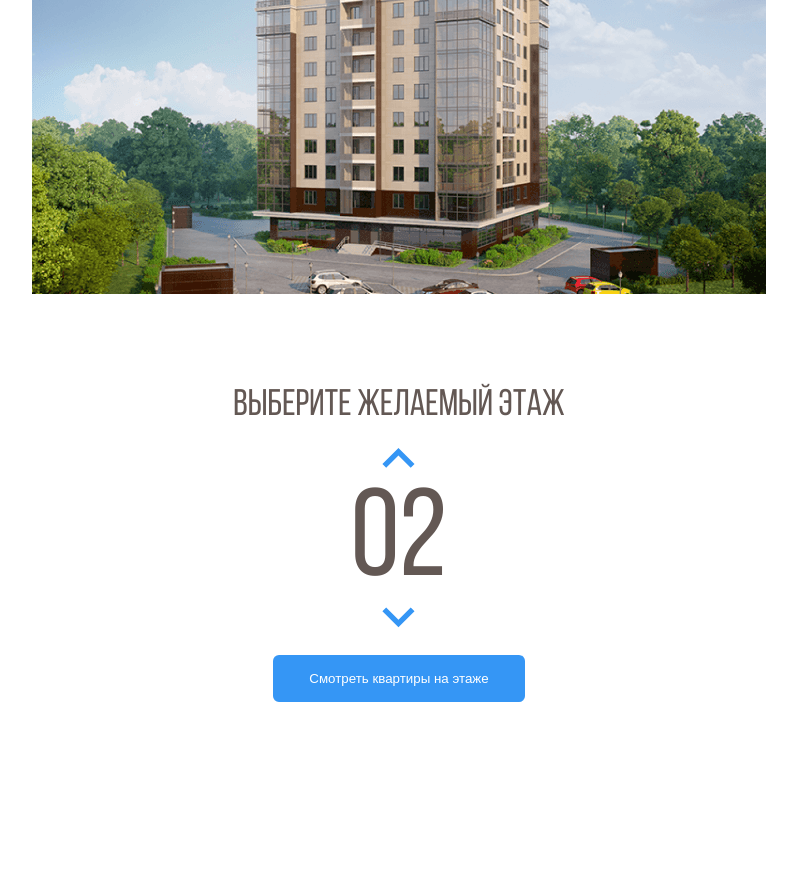
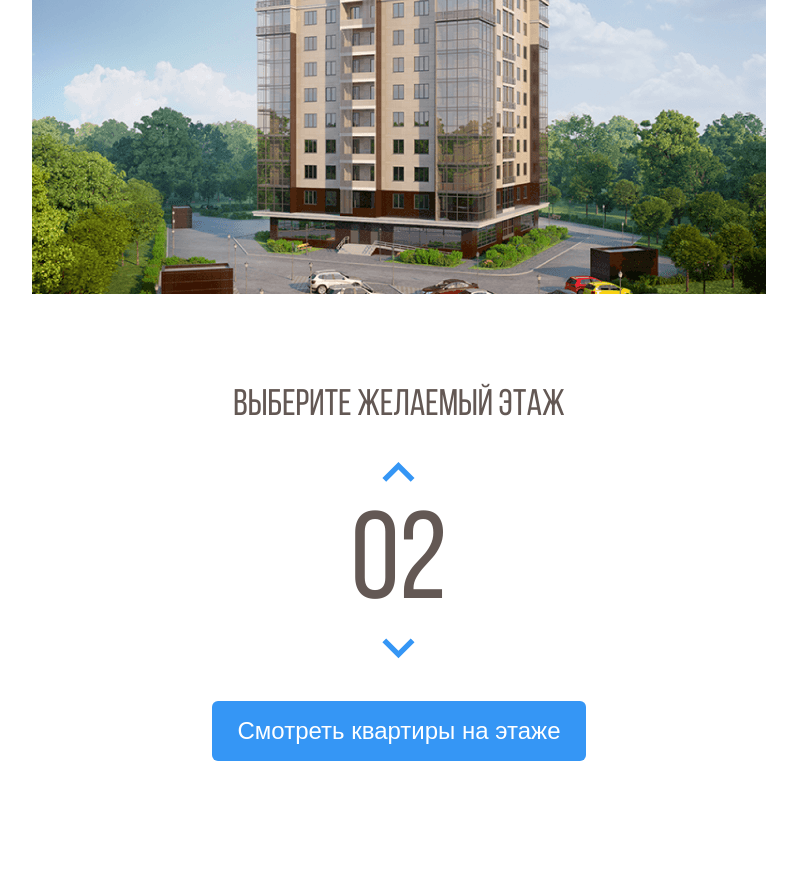
Before and after one commit to zetaleo/layouts, a plain HTML site: page melody/index.html in a window 1280 px wide. Shown: the part 510-1400 px from the top of the page, without its empty margins (241-1038 px from the left). Before the commit the page ends 1347 px from the top, so only its background shows below. Drawn offline with nearby package versions, Linux system fonts and the light colour scheme.

Commit message:
Update style.css

```diff
--- a/melody/styles/style.css
+++ b/melody/styles/style.css
@@ -94,7 +94,7 @@ body {
   flex-direction: column;
   justify-content: space-between;
   padding-bottom: 10%;
-  min-height: 400px;
+  min-height: 500px;
 }
 
 .home-image path {
@@ -115,7 +115,6 @@ path.current-floor {
   flex-direction: column;
   align-items: center;
   padding: 7% 0;
-
 }
 
 .main-title {
@@ -132,7 +131,6 @@ path.current-floor {
   color: #635854;
   font-size: 124px;
   margin-top: 10px;
-
 }
 
 button {
@@ -143,12 +141,13 @@ button {
   background: #3596F5;
   border-radius: 6px;
   color: #fff;
-  padding: 16px 36px;
+  padding: 16px 26px;
   cursor: pointer;
+  font-size: 1.5em;
 }
 
 .counter-button {
   background: #fff;
   cursor: pointer;
-
+  padding: 10% 0;
 }
```
